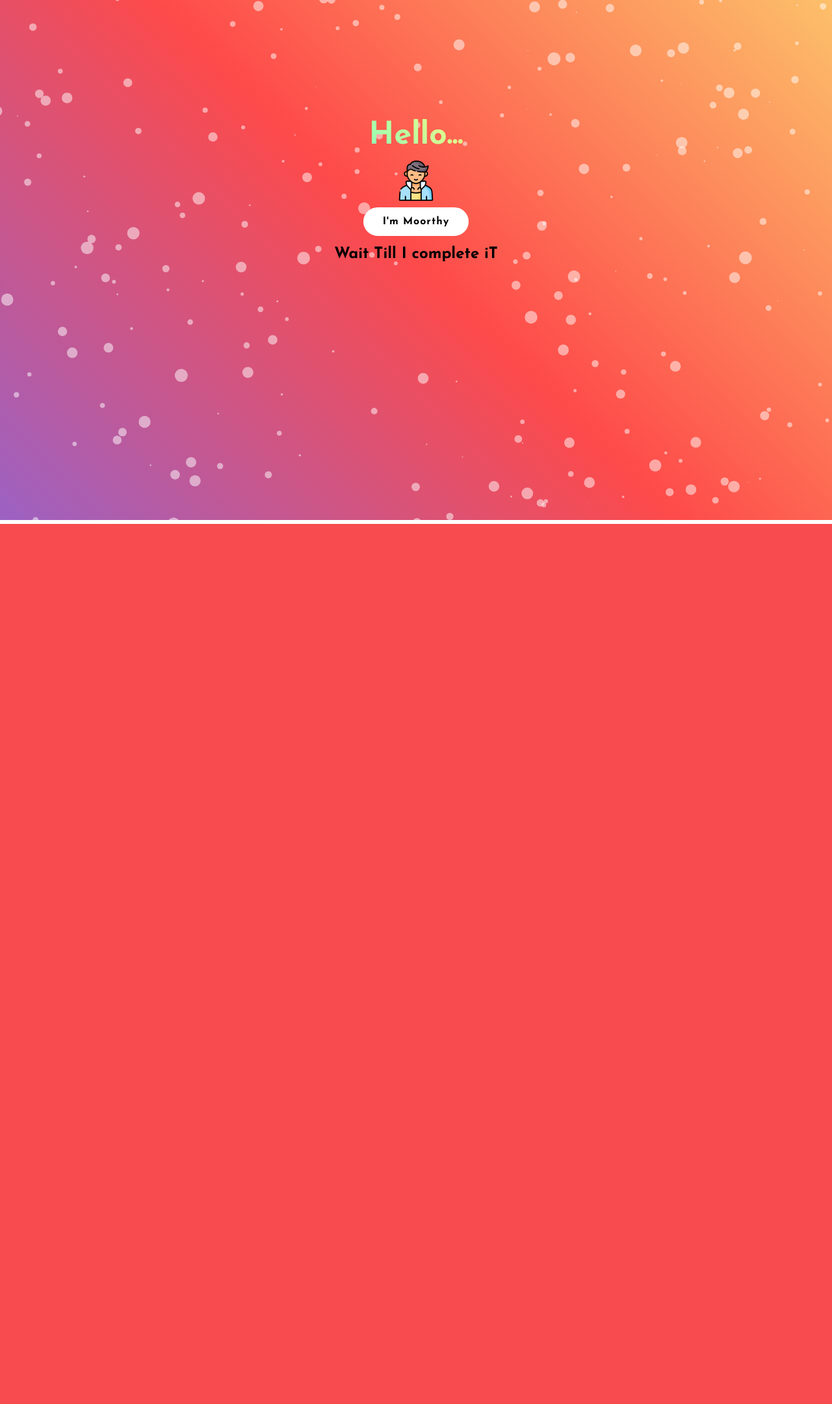
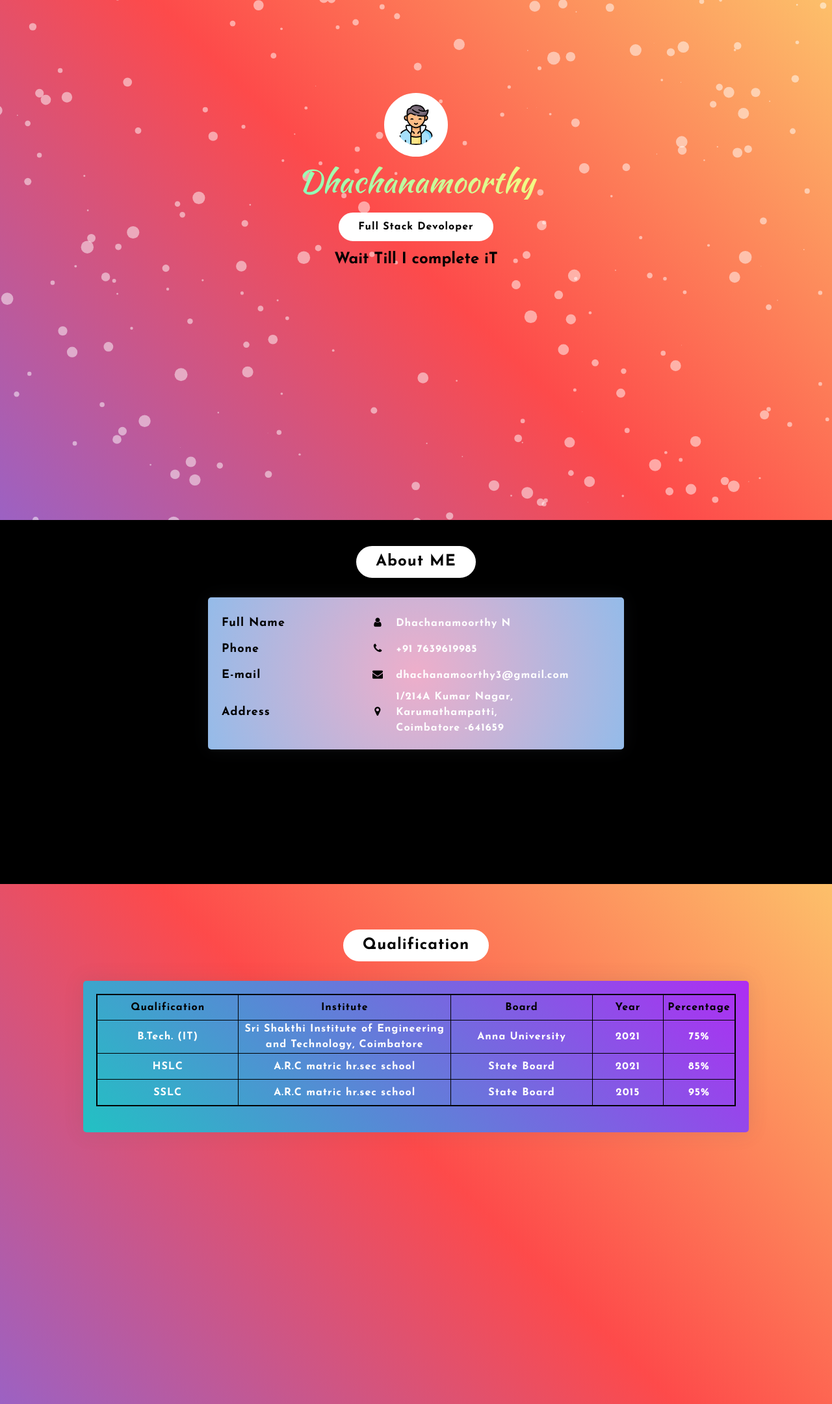
Before and after one commit to dhachanamoorthy/dhachanamoorthy.github.io, a PHP site: page / in a window 1280 px wide. Shown: the whole page at 65% size. Before the commit the page ends 806 px from the top, so only its background shows below. Run offline with PHP 8.4, Linux system fonts and the light colour scheme.

Commit message:
Added Qualification

```diff
--- /dev/null
+++ b/css/custom.css
@@ -0,0 +1,253 @@
+body {
+    background: #fff;
+    color: #666666;
+    font-family: 'Josefin Sans', sans-serif;
+    overflow-x: hidden;
+}
+#intro{
+    width: 100%;
+    height: 100vh;
+    background: linear-gradient(45deg, rgba(131,58,180, 0.8), rgba(253, 29, 29, 0.8),rgba(252, 176, 69, 0.8));
+    background-size: cover;
+    position: relative;
+}
+#intro .intro-text {
+    position: absolute;
+    font-family: 'Josefin Sans', sans-serif;
+    left: 0;
+    top: 120px;
+    right: 0;
+    height: calc(50% - 60px);
+    display: flex;
+    align-items: center;
+    justify-content: center;
+    text-align: center;
+    flex-direction: column;
+}
+#intro h2 {
+    margin: 10px 0 10px 0;
+    padding: 0 15px;
+    font-family:  'Kaushan Script', cursive;
+    font-size: 48px;
+    font-weight: 400;
+    line-height: 56px;
+    color: #fff;
+    text-decoration: underline;
+    background: -webkit-linear-gradient(45deg, #85FFBD 0%, #FFFB7D 100%);
+    -webkit-background-clip: text;
+    -webkit-text-fill-color: transparent;
+}
+#intro img{
+    border: 3px solid white;
+    padding: 15px;
+    background-color: white;
+    border-radius: 50%;
+}
+@media (min-width: 1024px) {
+    #intro {
+      background-attachment: fixed;
+    }
+}
+@media (max-width: 768px) {
+    #intro h2 {
+      font-size: 32px;
+      line-height: 56px;
+    }
+}
+#intro p {
+    color: #fff;
+    font-weight: bold;
+    margin-bottom: 20px;
+    padding: 0 15px;
+    font-size: 24px;
+}
+.text-border {
+    font-family: 'Josefin Sans', sans-serif;
+    font-weight: 400;
+    font-size: 16px;
+    letter-spacing: 1px;
+    display: inline-block;
+    padding: 8px 28px;
+    border-radius: 50px;
+    transition: 0.5s;
+    margin: 10px;
+    border: 2px solid #fff;
+    color:rgba(0, 0, 0, 1);
+    background: #fff;
+}
+ .text-border:hover {
+    color: #1dc8cd;
+    background: #fff;
+}
+@media (max-width: 768px) {
+    #intro p {
+      font-size: 18px;
+      line-height: 24px;
+      margin-bottom: 20px;
+    }
+    .btn-get-started{
+        font-size: 12px;
+        padding: 8px 20px;
+        letter-spacing: 0.5px;
+    }
+}
+.back-to-top {
+    position: fixed;
+    display: none;
+    background: linear-gradient(45deg, #1de099, #1dc8cd);
+    color: #fff;
+    padding: 2px 20px 8px 20px;
+    font-size: 16px;
+    border-radius: 4px 4px 0 0;
+    right: 15px;
+    bottom: 0;
+    transition: none;
+  }
+
+#aboutme {
+    width: 100%;
+    height: 70vh;
+    /* background: linear-gradient(45deg, rgba(131,58,180, 0.8), rgba(253, 29, 29, 0.8),rgba(252, 176, 69, 0.8)); */
+    background: #000;
+    background-size: cover;
+    position: relative;
+    padding: 30px 0 60px 0;
+    font-family: 'Josefin Sans', sans-serif;
+}
+#aboutme h2{
+    text-align: center;
+    font-size: 24px;
+}
+#aboutme .box{
+    width: 50%;
+    margin: 20px auto;
+    margin-bottom: 130px;
+    border-radius: 5px;
+    padding: 20px;
+    margin-bottom: 30px;
+    box-shadow: 0px 0px 30px rgba(73, 78, 92, 0.15);
+    /* background: #1dc8cd; */
+    background: radial-gradient(circle, rgba(238,174,202,1) 0%, rgba(148,187,233,1) 100%);
+    text-align: left;
+    letter-spacing: 1px;
+}
+#aboutme .box tr{
+    height: 40px;
+}
+#aboutme .box td:first-child{
+    width: 40%;
+}
+#aboutme .box td:nth-child(2){
+    width: 10%;
+    color:black;
+    text-align: center  ;
+}
+#aboutme .box td:nth-child(3){
+    width: 50%;
+}
+#aboutme .box .attr{
+    font-size: 18px;
+    color: #000;
+}
+#aboutme .box .data{
+    color: white;
+    text-align: right;
+}
+@media (max-width: 768px) {
+    #aboutme .box{
+        width: 90%;
+        margin:40px 20px ;
+    }
+    #aboutme .box td:nth-child(2){
+        width: 20%;
+        color:black;
+        text-align: center  ;
+    }
+    #aboutme .box td:nth-child(3){
+        width: 40%;
+        overflow: hidden;
+    }
+    #aboutme{
+        height: 60vh;
+    }
+}
+#qualification {
+    width: 100%;
+    height: 100vh;
+    background: linear-gradient(45deg, rgba(131,58,180, 0.8), rgba(253, 29, 29, 0.8),rgba(252, 176, 69, 0.8));
+    /* background: #000;  */
+    background-size: cover;
+    position: relative;
+    padding: 60px 0 60px 0;
+    overflow: hidden;
+    font-family: 'Josefin Sans', sans-serif;
+}
+#qualification h2{
+    text-align: center;
+    font-size: 24px;
+}
+#qualification .box{
+    width: 80%;
+    margin: 20px auto;
+    margin-bottom: 130px;
+    border-radius: 5px;
+    padding: 20px;
+    margin-bottom: 30px;
+    box-shadow: 0px 0px 30px rgba(73, 78, 92, 0.15);
+    background: linear-gradient(45deg, rgba(34,193,195,1) 0%, rgba(174,45,243,1) 100%);
+    text-align: left;
+    letter-spacing: 1px;
+}
+@media (max-width: 768px) {
+    #qualification .box{
+        width: 90%;
+        padding-bottom: 20px;
+        overflow-x: auto;
+        overflow-y: hidden;
+        height: 60vh;
+    }
+
+}
+#qualification .box table{
+    width: 100%;
+    border: 2px solid black;
+    margin-bottom:20px ;
+}
+#qualification .box tr{
+    height: 40px;
+    border: 1px solid black;
+}
+#qualification .box th{
+    color: black;
+    text-align: center;
+    border: 1px solid black;
+}
+#qualification .box td{
+    color: white;
+    text-align: center;
+    border: 1px solid black;
+}
+#qualification .box td:first-child{
+    width: 20%;
+}
+#qualification .box td:nth-child(2){
+    width: 30%;
+    text-align: center  ;
+}
+#qualification .box td:nth-child(3){
+    width: 20%;
+}
+#qualification .box td:nth-child(4){
+    width: 10%;
+}
+#qualification .box td:nth-child(5){
+    width: 10%;
+}
+#qualification .box .attr{
+    font-size: 18px;
+    color: #000;
+}
+#qualification .box .data{
+    color: white;
+    text-align: right;
+}
--- a/css/style.css
+++ b/css/style.css
@@ -1,7 +1,7 @@
 body {
   background: #fff;
   color: #666666;
-  font-family: "Open Sans", 'montserrat';
+  font-family: 'Josefin Sans', sans-serif;
   overflow-x: hidden;
 }
 
@@ -144,23 +144,26 @@ h1, h2, h3, h4, h5, h6 {
   text-align: center;
   flex-direction: column;
 }
-
+#intro img{
+  border: 3px solid white;
+  padding: 15px;
+  background-color: white;
+  border-radius: 50%;
+}
 #intro h2 {
-  margin: 30px 0 10px 0;
+  margin: 10px 0 10px 0;
   padding: 0 15px;
-  font-family: 'Josefin Sans', sans-serif;
+  font-family:  'Kaushan Script', cursive;
+  /* transform: rotate(-10deg); */
   font-size: 48px;
   font-weight: 400;
   line-height: 56px;
   color: #fff;
-}
-h2 {
-  font-size: 102px;
-  font-weight: bold;
   background: -webkit-linear-gradient(45deg, #85FFBD 0%, #FFFB7D 100%);
   -webkit-background-clip: text;
   -webkit-text-fill-color: transparent;
 }
+
 .row{
   width: 100%;
   height: 15%;
@@ -175,8 +178,8 @@ h2 {
 }
 @media (max-width: 768px) {
   #intro h2 {
-    font-size: 58px;
-    line-height: 76px;
+    font-size: 48px;
+    line-height: 56px;
   }
 }
 
--- a/index.html
+++ b/index.html
@@ -12,7 +12,8 @@
    <link href="css/all.css" rel="stylesheet">
   <!-- Google Fonts -->
   <link href="https://fonts.googleapis.com/css2?family=Josefin+Sans:wght@700&display=swap" rel="stylesheet">
-  <link href="https://fonts.googleapis.com/css2?family=Montserrat:wght@600&display=swap" rel="stylesheet">
+  <link href="https://fonts.googleapis.com/css2?family=Kaushan+Script&display=swap" rel="stylesheet">
+  <!-- <link href="https://fonts.googleapis.com/css2?family=Montserrat:wght@600&display=swap" rel="stylesheet"> -->
   <!-- Bootstrap CSS File -->
   <link href="lib/bootstrap/css/bootstrap.min.css" rel="stylesheet">
 
@@ -23,21 +24,86 @@
   <link href="lib/magnific-popup/magnific-popup.css" rel="stylesheet">
 
   <!-- Main Stylesheet File -->
-  <link href="css/style.css" rel="stylesheet"/>
+  <!-- <link href="css/style.css" rel="stylesheet"/> -->
+  <link href="css/custom.css" rel="stylesheet"/>
 </head>
 
-<body >
+<body>
 
-  <section id="intro">
+    <section id="intro">
 
-    <div class="intro-text">
-      <h2 class="wow fadeInDown wobble" data-wow-delay="0s" data-wow-duration="0.8s">Hello...</h2>
-      <img class="wow fadeInRight wobble" data-wow-delay="0.2s" data-wow-duration="0.8s" src="img/person.svg"/>
-      <p class="wow fadeInLeft btn-get-started scrollto" data-wow-delay="0.4s" data-wow-duration="0.9s">I'm Moorthy</p>
-      <p class="wow fadeInUp" style="color: black;" data-wow-delay="0.6s" data-wow-duration="0.9s">Wait Till I complete iT</p>
-    </div>
+      <div class="intro-text">
 
-  </section>
+        <img class="wow fadeInDown wobble" data-wow-delay="0.2s" data-wow-duration="0.8s" src="img/person.svg"/>
+        <h2 class="wow fadeInRight wobble"  data-wow-delay="0s" data-wow-duration="0.8s">Dhachanamoorthy</h2>
+        <span class="wow fadeInLeft text-border scrollto" data-wow-delay="0.4s" data-wow-duration="0.9s">Full Stack Devoloper</span>
+        <p class="wow fadeInUp" style="color: black;" data-wow-delay="0.6s" data-wow-duration="0.9s">Wait Till I complete iT</p>
+      </div>
+    </section>
+    <section id="aboutme" class="wow fadeInRight wobble" data-wow-delay="0.4s" data-wow-duration="0.8s">
+      <div class="text-center">
+      <h2 class="text-border wow fadeInUp wobble" data-wow-delay="0.2s" data-wow-duration="0.8s">About ME</h2></div>
+      <div class="box wow fadeInUp wobble" data-wow-delay="0.4s" data-wow-duration="0.9s">
+        <table>
+          <tr>
+            <td><span class="attr">Full Name </span></td>
+            <td><i class="fa fa-user"></i>  </td>
+            <td><span class='data'>Dhachanamoorthy N</span></td>
+          </tr>
+          <tr>
+            <td><span class="attr">Phone</span></td>
+            <td><i class="fa fa-phone"></i>  </td>
+            <td><a href="tel:+917639619985" class='data'>+91 7639619985</a></td>
+          </tr>
+          <tr>
+            <td><span class="attr">E-mail</span></td>
+            <td> <i class="fa fa-envelope"></i>  </td>
+            <td><a href="mail:dhacahanamoorthy3@gmail.com" class='data'>dhachanamoorthy3@gmail.com</a></td>
+          </tr>
+          <tr>
+            <td><span class="attr">Address </span></td>
+            <td><i class="fa fa-map-marker"></i> </td>
+            <td><span class='data'>1/214A Kumar Nagar,</br>Karumathampatti,</br>Coimbatore -641659</span></td>
+          </tr>
+        </table>
+      </div>
+    </section>
+    <section id="qualification" class="wow fadeInLeft wobble" data-wow-delay="0.4s" data-wow-duration="0.8s">
+      <div class="text-center">
+        <h2 class="text-border wow fadeInUp wobble" data-wow-delay="0.2s" data-wow-duration="0.8s">Qualification</h2></div>
+        <div class="box wow fadeInUp wobble" data-wow-delay="0.4s" data-wow-duration="0.9s">
+          <table>
+            <tr>
+              <th>Qualification</th>
+              <th>Institute</th>
+              <th>Board</th>
+              <th>Year</th>
+              <th>Percentage</th>
+            </tr>
+            <tr>
+              <td>B.Tech. (IT)</td>
+              <td>Sri Shakthi Institute of Engineering and Technology, Coimbatore</td>
+              <td>Anna University</td>
+              <td>2021</td>
+              <td>75%</td>
+            </tr>
+            <tr>
+              <td>HSLC</td>
+              <td>A.R.C matric hr.sec school</td>
+              <td>State Board</td>
+              <td>2021</td>
+              <td>85%</td>
+            </tr>
+            <tr>
+              <td>SSLC</td>
+              <td>A.R.C matric hr.sec school</td>
+              <td>State Board</td>
+              <td>2015</td>
+              <td>95%</td>
+            </tr>
+          </table>
+        </div>
+    </section>
   <a href="#" class="back-to-top"><i class="fa fa-chevron-up"></i></a>
 
   <!-- JavaScript Libraries -->
```
Also changed, not shown: lib/particle-js/config.js (line endings or trailing spaces).
